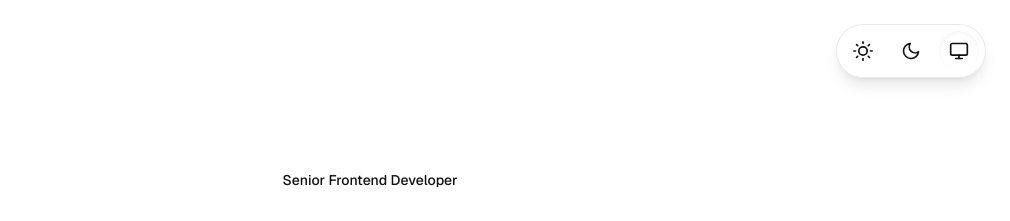
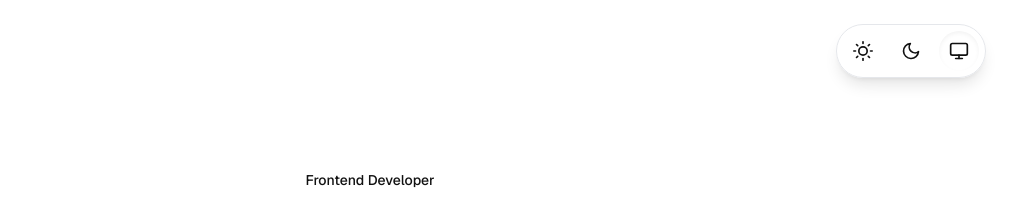
Before and after one commit to andirayka/portfolio-andirayka, a Next.js app: page / in a window 1280 px wide. Shown: the top 221 px of the page, without its empty margins (270-1280 px from the left). Built offline with nearby package versions, Linux system fonts and the light colour scheme.

Commit message:
feat: add CV page and update job title in Hero component

```diff
--- /dev/null
+++ b/src/app/cv/page.tsx
@@ -0,0 +1,7 @@
+import { redirect } from "next/navigation";
+
+export default function CVPage() {
+  redirect(
+    "https://docs.google.com/document/d/1Ax7kl511fckpd-HKFmZGoxAjrS9SAg8m/edit?usp=sharing&ouid=102638971244913692355&rtpof=true&sd=true"
+  );
+}
--- a/src/components/Hero.tsx
+++ b/src/components/Hero.tsx
@@ -65,7 +65,7 @@ export default function Hero() {
       >
         <motion.div variants={itemVariants} className="mb-6">
           <span className="inline-block px-4 py-2 rounded-full bg-foreground/10 text-foreground/80 text-sm font-medium mb-4 backdrop-blur-sm">
-            Senior Frontend Developer
+            Frontend Developer
           </span>
           <h1 className="text-5xl sm:text-7xl font-bold mb-4 tracking-tight">
             <span className="gradient-text">{personal.name}</span>
```
